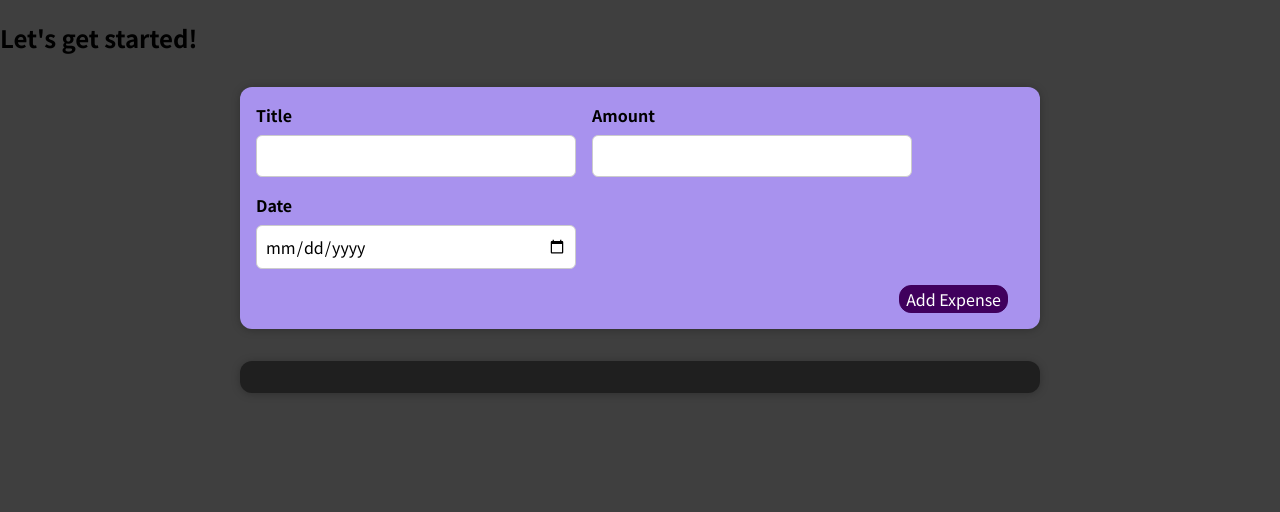
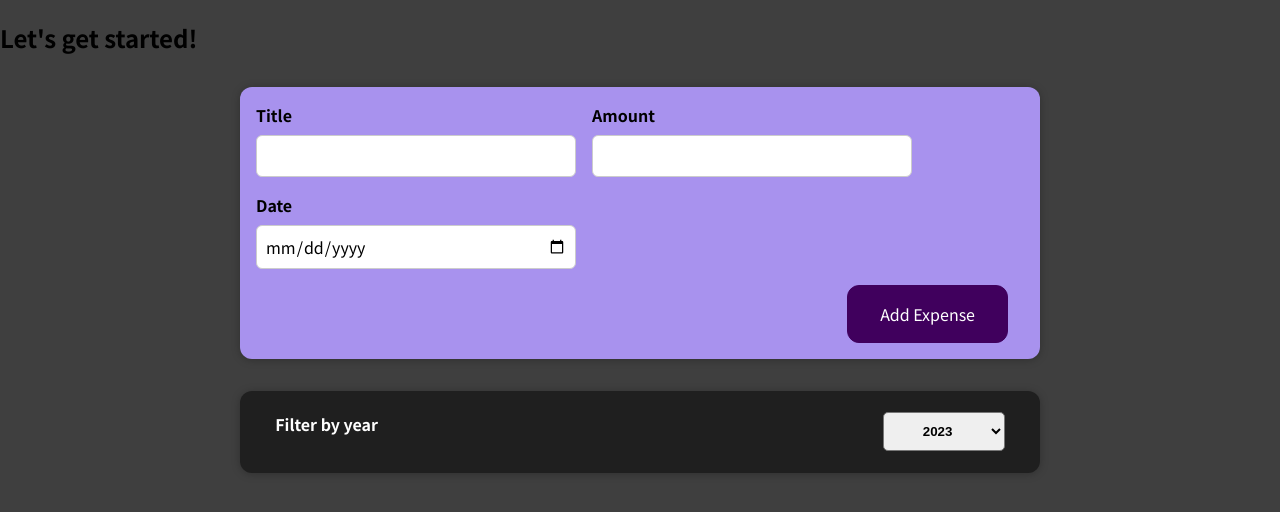
Before and after one commit to lboyadzhiev/react-learning, a React (Create React App) app: page / in a window 1280 px wide. Shown: the top 512 px of the page. Built offline with nearby package versions, Linux system fonts and the light colour scheme.

Commit message:
filter expenses by year

```diff
--- a/src/App.js
+++ b/src/App.js
@@ -12,8 +12,6 @@
     });
   };
 
-  console.log(expenses);
-
   return (
     <div>
       <h2>Let's get started!</h2>
--- /dev/null
+++ b/src/components/Expenses/ExpenseFilter.css
@@ -0,0 +1,24 @@
+.expense-filter {
+  display: flex;
+  align-items: center;
+  justify-content: center;
+  width: 100%;
+  height: 50px;
+}
+
+.expense-filter__control {
+  width: 95%;
+  display: flex;
+  justify-content: space-between;
+}
+
+.expense-filter__control label {
+  color: white;
+  font-weight: bold;
+}
+
+.expense-filter__control select {
+  padding: 10px 35px;
+  font-weight: bold;
+  border-radius: 5px;
+}
--- /dev/null
+++ b/src/components/Expenses/ExpenseFilter.js
@@ -0,0 +1,26 @@
+import React from 'react';
+
+// styles
+import './ExpenseFilter.css';
+
+const ExpenseFilter = ({ selected, onChangeFilter }) => {
+  const dropdownChangeHandler = (event) => {
+    onChangeFilter(event.target.value);
+  };
+
+  return (
+    <div className='expense-filter'>
+      <div className='expense-filter__control'>
+        <label>Filter by year</label>
+        <select value={selected} onChange={dropdownChangeHandler}>
+          <option value='2023'>2023</option>
+          <option value='2022'>2022</option>
+          <option value='2021'>2021</option>
+          <option value='2020'>2020</option>
+        </select>
+      </div>
+    </div>
+  );
+};
+
+export default ExpenseFilter;
--- a/src/components/Expenses/Expenses.js
+++ b/src/components/Expenses/Expenses.js
@@ -1,15 +1,25 @@
-import React from 'react';
+import React, { useState } from 'react';
 
 // style
 import './Expenses.css';
 
 // components
 import ExpenseItem from './ExpenseItem';
+import ExpenseFilter from './ExpenseFilter';
 import Card from '../UI/Card';
 
 const Expenses = ({ expenses }) => {
+  const [filteredYear, setFilteredYear] = useState('2023');
+
+  const filterChangeHandler = (selectedYear) => {
+    setFilteredYear(selectedYear);
+  };
   return (
     <Card className='expenses'>
+      <ExpenseFilter
+        selected={filteredYear}
+        onChangeFilter={filterChangeHandler}
+      />
       {expenses.map((item) => {
         return (
           <ExpenseItem
--- a/src/components/NewExpense/NewExpense.css
+++ b/src/components/NewExpense/NewExpense.css
@@ -12,7 +12,7 @@
 .new-expense button {
   font: inherit;
   cursor: pointer;
-  padding: 1rem, 2rem;
+  padding: 1rem 2rem;
   border: 1px solid #40005d;
   background-color: #40005d;
   color: white;
```
Also changed, not shown: note.txt.
